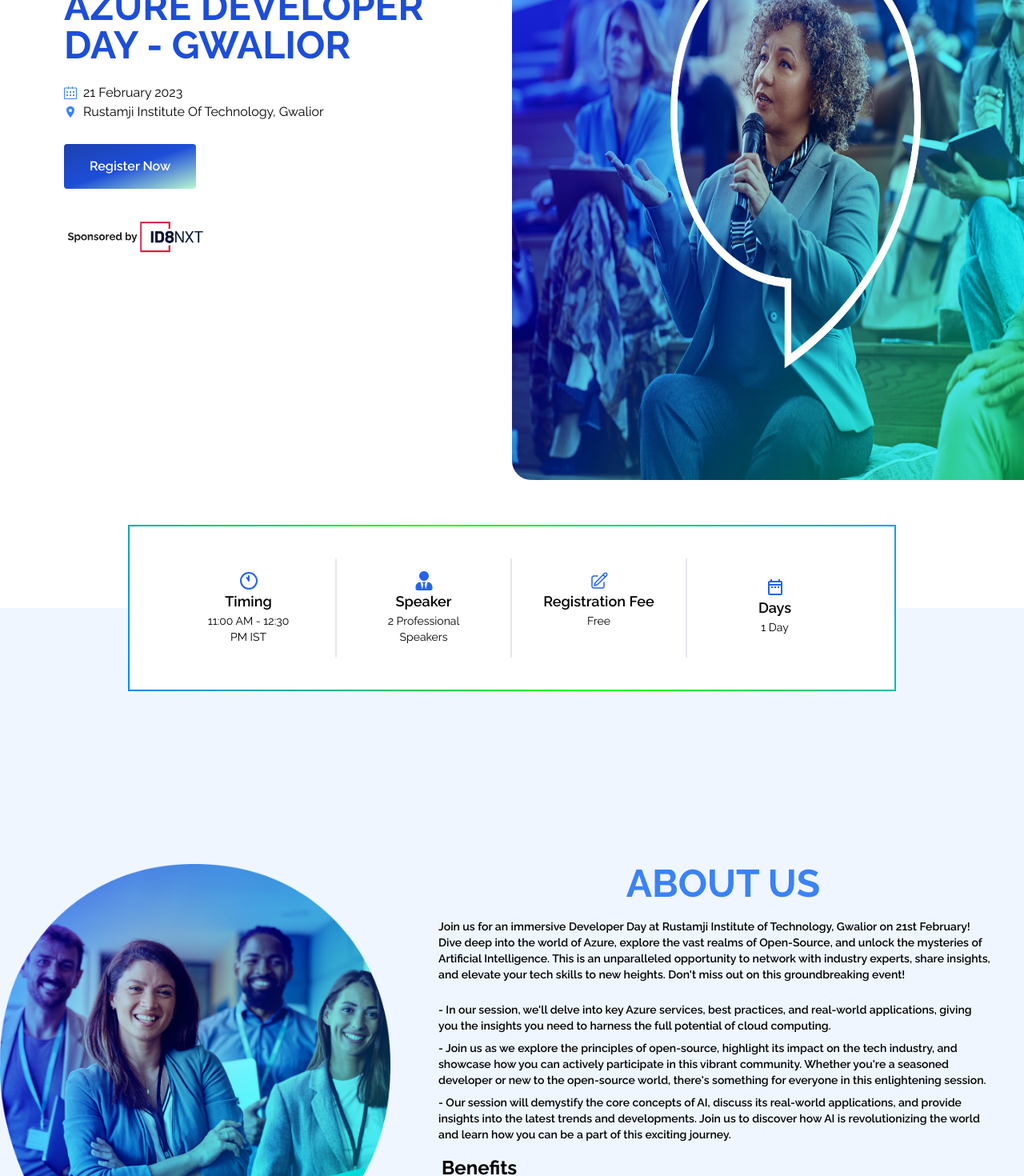
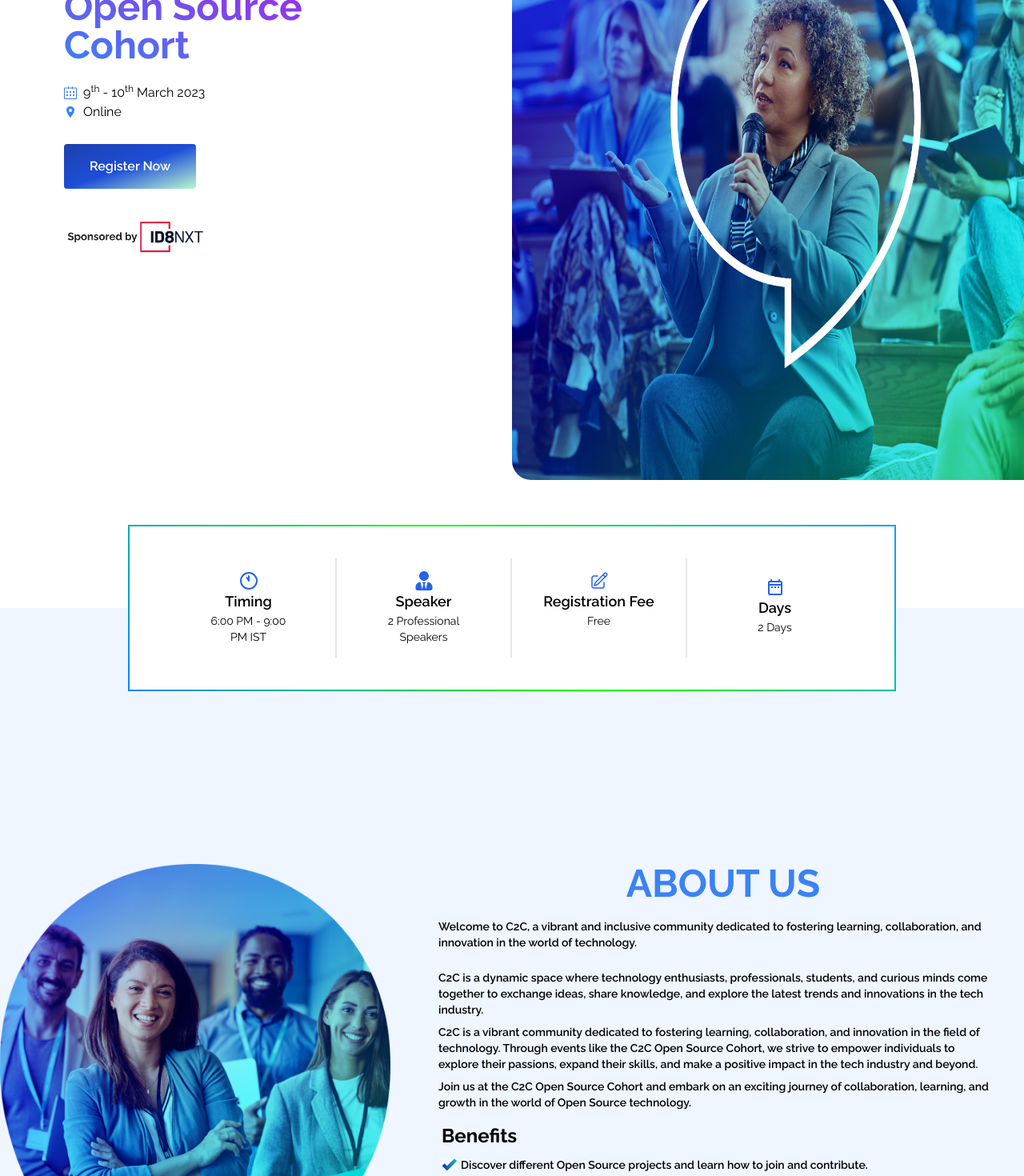
Before and after one commit to AakashMahajan25/Final_Repo_CTC, a React (Vite) app in the folder frontend/: page / in a window 1280 px wide. Shown: the part 200-1670 px from the top of the page at 80% size. Built offline with nearby package versions, Linux system fonts and the light colour scheme.

Commit message:
content updated

```diff
--- a/frontend/src/components/Aboutus.jsx
+++ b/frontend/src/components/Aboutus.jsx
@@ -11,50 +11,47 @@
           <img src={Grp} alt="" className="m-auto hidden sm:block" />
         </div>
         <div className="col-span-3 ">
-          <div className="font-bold text-blue-500 text-5xl pb-5 mt-6 lg:mt-0 text-center">ABOUT US</div>
+          <div className="font-bold text-blue-500 text-5xl pb-5 mt-6 lg:mt-0 text-center">
+            ABOUT US
+          </div>
           <div className="pr-10 font-semibold text-sm ml-5">
             <div className="pb-2">
-              Join us for an immersive Developer Day at Rustamji Institute of
-              Technology, Gwalior on 21st February! Dive deep into the world of
-              Azure, explore the vast realms of Open-Source, and unlock the
-              mysteries of Artificial Intelligence. This is an unparalleled
-              opportunity to network with industry experts, share insights, and
-              elevate your tech skills to new heights. Don't miss out on this
-              groundbreaking event!
+              Welcome to C2C, a vibrant and inclusive community dedicated to
+              fostering learning, collaboration, and innovation in the world of
+              technology.
             </div>
             <div className="pt-4 py-1">
-              - In our session, we'll delve into key Azure services, best
-              practices, and real-world applications, giving you the insights
-              you need to harness the full potential of cloud computing.
+              C2C is a dynamic space where technology enthusiasts,
+              professionals, students, and curious minds come together to
+              exchange ideas, share knowledge, and explore the latest trends and
+              innovations in the tech industry.
             </div>
             <div className="py-1">
-              - Join us as we explore the principles of open-source, highlight
-              its impact on the tech industry, and showcase how you can actively
-              participate in this vibrant community. Whether you're a seasoned
-              developer or new to the open-source world, there's something for
-              everyone in this enlightening session.
+              C2C is a vibrant community dedicated to fostering learning,
+              collaboration, and innovation in the field of technology. Through
+              events like the C2C Open Source Cohort, we strive to empower
+              individuals to explore their passions, expand their skills, and
+              make a positive impact in the tech industry and beyond.
             </div>
             <div className="py-1 pb-4">
-              - Our session will demystify the core concepts of AI, discuss its
-              real-world applications, and provide insights into the latest
-              trends and developments. Join us to discover how AI is
-              revolutionizing the world and learn how you can be a part of this
-              exciting journey.
+              Join us at the C2C Open Source Cohort and embark on an exciting
+              journey of collaboration, learning, and growth in the world of
+              Open Source technology.
             </div>
           </div>
           <div className="font-bold text-2xl text-left pl-6">Benefits</div>
           <div className="text-sm font-semibold pl-5 py-2">
             <span className="pr-8 flex items-center">
-              <img src={Tick} alt="" className="w-5 m-1" /> Networking- Social &
-              Professional
+              <img src={Tick} alt="" className="w-5 m-1" /> Discover different Open Source projects and learn how to join and contribute.
             </span>
             <span className="flex items-center">
-              <img src={Tick} alt="" className="w-5 m-1" /> Knowledge
-              Enhancement
+              <img src={Tick} alt="" className="w-5 m-1" /> Join practical sessions led by experienced developers to learn key Open Source skills.
+
             </span>
-          <div className="text-sm flex items-center font-semibold">
-            <img src={Tick} alt="" className="w-5 m-1" /> In-depth Knowledge
-          </div>
+            <div className="text-sm flex items-center font-semibold">
+              <img src={Tick} alt="" className="w-5 m-1" /> Work with others in the cohort, mentors, and project leaders to solve real-world problems
+together
+            </div>
           </div>
         </div>
       </div>
--- a/frontend/src/components/Hero.jsx
+++ b/frontend/src/components/Hero.jsx
@@ -76,21 +76,21 @@
             C2C
             <div>DEVCONVO</div>
           </div>
-          <div className=" text-5xl text-blue-700 font-bold pt-10 lg:pt-24  2xl:pt-40">
-            AZURE DEVELOPER <div>DAY - GWALIOR</div>
+          <div className=" text-5xl bg-clip-text text-transparent bg-gradient-to-tr from-blue-500  via-purple-600 to-purple-600 font-bold pt-10 lg:pt-24  2xl:pt-40 text-">
+            Open Source <div>Cohort</div>
           </div>
           <div className="flex items-center gap-2 pt-6 2xl:pt-10">
             <div className="2xl:py-2">
               <SlCalender className="text-blue-500 2xl:text-2xl" />
             </div>
-            <div className="2xl:text-xl">21 February 2023</div>
+            <div className="2xl:text-xl">9<sup>th</sup> - 10<sup>th</sup> March 2023</div>
           </div>
           <div className="flex lg:items-center gap-2 pb-2 ">
             <div>
               <IoLocationSharp className="text-blue-500 mt-1 lg:mt-0 2xl:text-2xl" />
             </div>
             <div className="2xl:text-xl">
-              Rustamji Institute Of Technology, Gwalior
+              Online
             </div>
           </div>
           <div className="pb-10 2xl:pt-10 pt-5  lg:text-left">
@@ -332,7 +332,7 @@
             <LuClock11 className="text-blue-600 text-2xl" />
           </div>
           <div className="text-lg font-semibold">Timing</div>
-          <div className="text-sm w-max">11:00 AM - 12:30</div>
+          <div className="text-sm w-max">6:00 PM - 9:00</div>
           <div className="text-sm">PM IST</div>
         </div>
 
@@ -357,7 +357,7 @@
             <MdOutlineDateRange className="text-blue-600 text-2xl" />
           </div>
           <div className="text-lg font-semibold">Days</div>
-          <div className="text-sm ">1 Day</div>
+          <div className="text-sm ">2 Days</div>
           <div className="text-sm text-white">-</div>
         </div>
       </div>
--- a/frontend/src/components/Partners.jsx
+++ b/frontend/src/components/Partners.jsx
@@ -4,19 +4,20 @@
 
 const Partners = () => {
   return (
-
     <>
-    <div className='bg-gradient-to-br from-blue-500 to-green-500 py-10 mt-20'>
-      <div className='text-center text-4xl text-white'>PARTNERS</div>
-      <p className='text-center text-white lg:w-2/3 m-auto p-4'>Lorem ipsum dolor, sit amet consectetur adipisicing elit. Nesciunt impedit quaerat odio rem laborum, aspernatur incidunt consequatur quos sapiente aperiam optio a excepturi consequuntur minima temporibus, saepe, corrupti iusto exercitationem? </p>
-    </div>
-    <div className='lg:pb-20 pb-10 pt-6'>
+      <div className='bg-gradient-to-br from-blue-500 to-green-500 py-10 mt-20'>
+        <div className='text-center text-4xl text-white'>PARTNERS</div>
+        <p className='text-center text-white lg:w-2/3 m-auto p-4'>
+          We are proud to collaborate with a diverse range of partners who share our commitment to excellence and innovation. Together, we strive to deliver exceptional solutions and create lasting impact in our communities.
+        </p>
+      </div>
+      <div className='lg:pb-20 pb-10 pt-6'>
         <h1 className='text-center py-2 mb-4 text-2xl lg:text-4xl font-semibold text-blue-800'>Educational Partners</h1>
         <div className='flex justify-center gap-10 lg:w-1/2 lg:m-auto'>
-            <img src={Bsp} alt=""  className='w-1/3 '/>
-            <img src={Bsp2} alt="" className='w-1/3 ' />
+          <img src={Bsp} alt="Bsp Logo" className='w-1/3' />
+          <img src={Bsp2} alt="Bsp2 Logo" className='w-1/3' />
         </div>
-    </div>
+      </div>
     </>
   )
 }
--- a/frontend/src/components/Schedule.jsx
+++ b/frontend/src/components/Schedule.jsx
@@ -12,9 +12,7 @@
           SCHEDULE
         </div>
         <p className="lg:w-1/2 m-auto sm:w-2/3  text-center  lg:py-8 pt-6 px-2 lg:px-0 lg:text-xl ">
-          Lorem ipsum dolor sit amet consectetur adipisicing elit. Sed repellat
-          quaerat iusto perspiciatis sunt, cum sapiente sit molestias maxime hic
-          illum
+        Explore Open Source tech at C2C's Cohort. Engage with workshops, panels & networking. Ignite innovation and skill growth. Join us!
         </p>
 
         <div className="border-gradient lg:mt-0 mt-10   w-fit m-auto lg:px-2 bg-blue-50 ">
```
